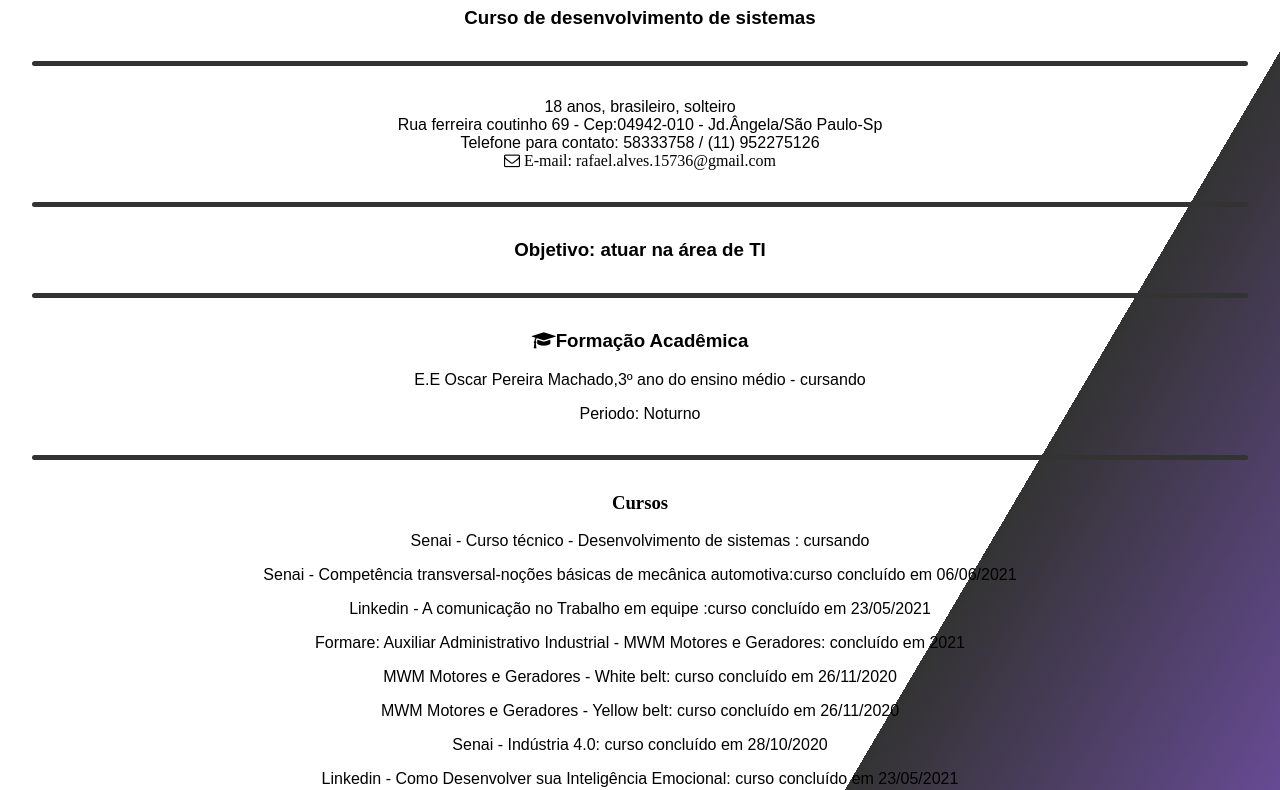
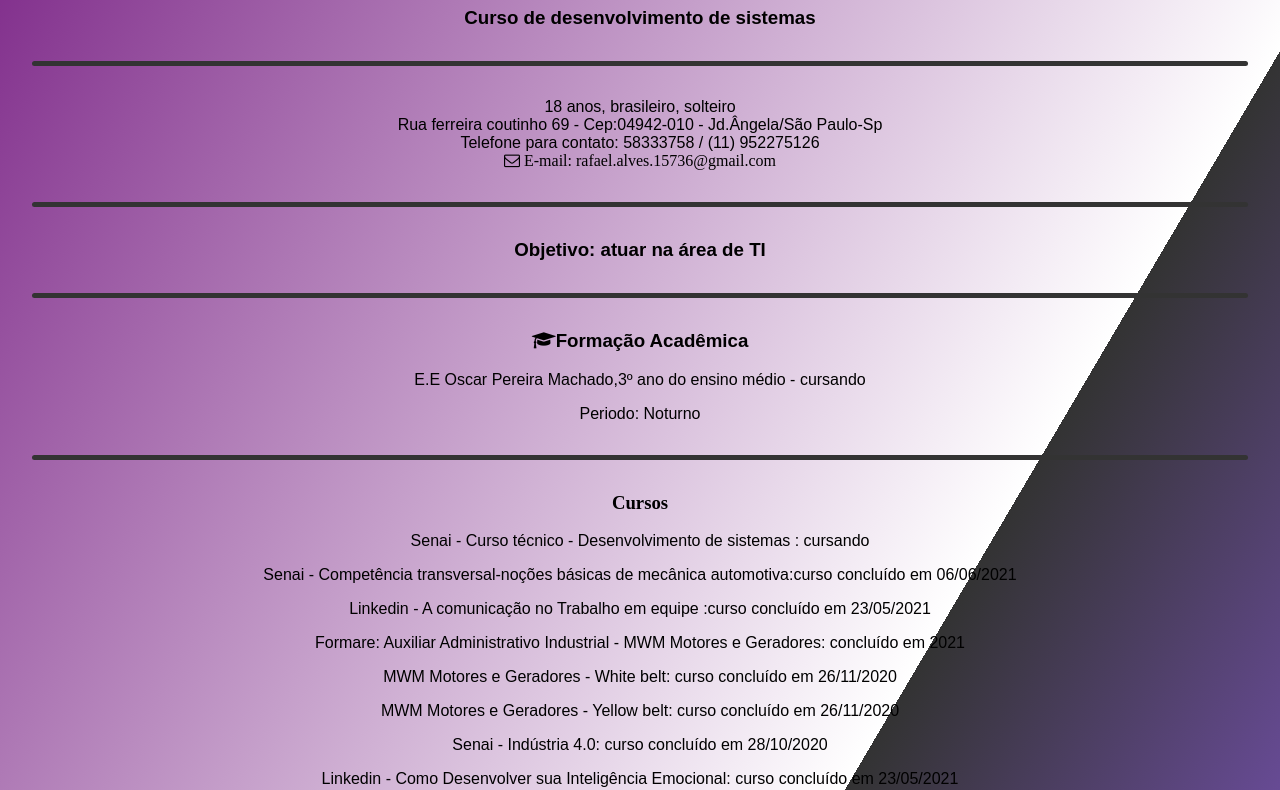
Before and after one commit to rafael-alves-nascimento/pagina-cv, a plain HTML site: page index.html in a window 1280 px wide. Shown: the part 73-863 px from the top of the page. Drawn offline with Linux system fonts and the light colour scheme.

Commit message:
Add files via upload

```diff
--- a/styles/style.css
+++ b/styles/style.css
@@ -1,6 +1,6 @@
 body{
     margin:0;
-    background: linear-gradient( 120.5deg, #fff , #fff 62% , #333 62% , #9660ec   100% )
+    background: linear-gradient( 120.5deg, rgb(127, 43, 138) , #fff 62% , #333 62% , #9660ec   100% )
 }
 
 main{
```
